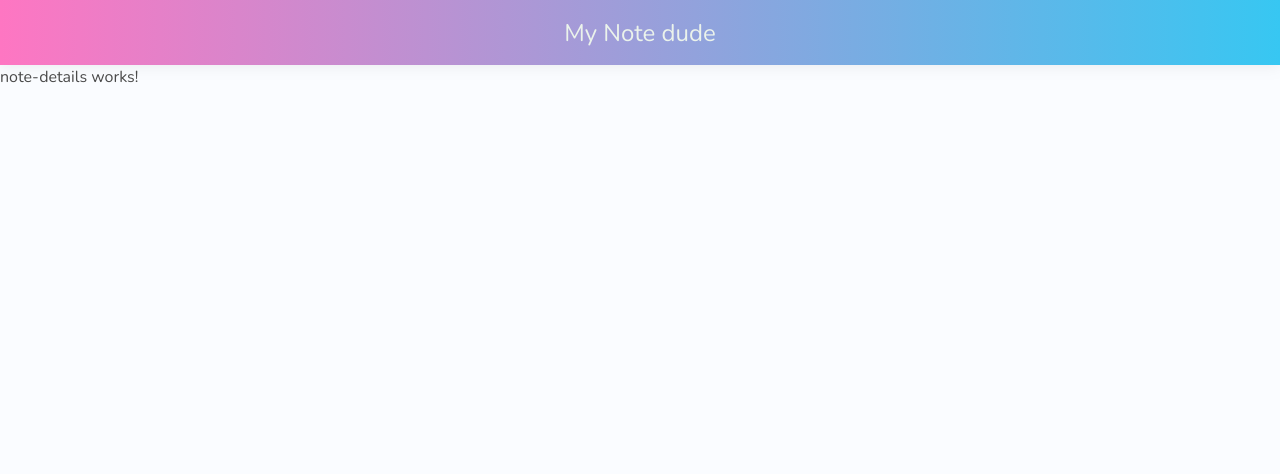
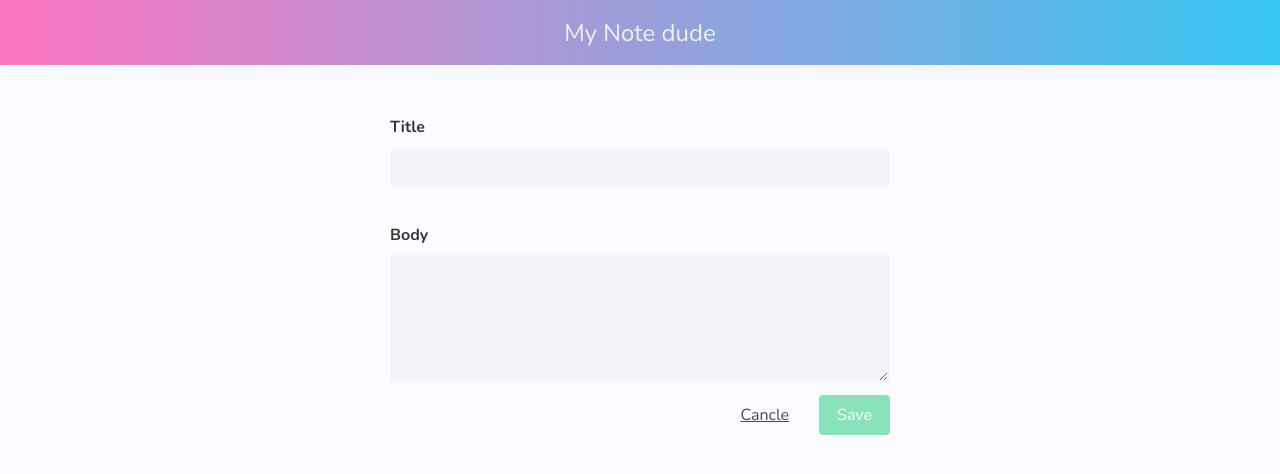
Before and after one commit to Nattaya-TR/NotePad, an Angular app in the folder notepad/: page /1 in a window 1280 px wide. Shown: the top 474 px of the page. Built offline with nearby package versions, Linux system fonts and the light colour scheme.

Commit message:
add service

```diff
--- a/notepad/src/app/app.module.ts
+++ b/notepad/src/app/app.module.ts
@@ -7,6 +7,8 @@ import { NotesListComponent } from './pages/notes-list/notes-list.component';
 import { MainLayoutComponent } from './pages/main-layout/main-layout.component';
 import { NoteCardComponent } from './note-card/note-card.component';
 import { NoteDetailsComponent } from './pages/note-details/note-details.component';
+
+import { FormsModule } from '@angular/forms'
 
 @NgModule({
   declarations: [
@@ -18,7 +20,8 @@ import { NoteDetailsComponent } from './pages/note-details/note-details.componen
   ],
   imports: [
     BrowserModule,
-    AppRoutingModule
+    AppRoutingModule,
+    FormsModule
   ],
   providers: [],
   bootstrap: [AppComponent]
--- a/notepad/src/app/note-card/note-card.component.html
+++ b/notepad/src/app/note-card/note-card.component.html
@@ -1,9 +1,9 @@
 <div #container class="note-card-container">
 
   <div class="note-card-content">
-    <h1 class="note-card-title">{{ title }}</h1>
+    <h1 class="note-card-title">{{title}}</h1>
     <div #bodyText class="note-card-body">
-      <p>{{ body }} </p>
+      <p>{{body}} </p>
       <div #truncation class="fade-out-truncation"></div>
     </div>
   </div>
--- a/notepad/src/app/pages/note-details/note-details.component.html
+++ b/notepad/src/app/pages/note-details/note-details.component.html
@@ -1 +1,31 @@
-<p>note-details works!</p>
+<div class="form-container">
+
+    <form #notepadForm="ngForm" (ngSubmit)="onSubmit(notepadForm)">
+
+        <div class="field">
+            <label class="label">Title</label>
+                <div class="control">
+                    <input type="text" name="title" [ngModel]="note.title" required class="input">
+                </div>
+        </div>
+
+        <br>
+
+        <div class="field">
+            <label class="label">Body</label>
+            <div class="control">
+                <textarea class="textarea" name="body" [ngModel]="note.body"></textarea>
+            </div>
+        </div>
+
+        <div class="field is-grouped is-pulled-right">
+            <div class="control">
+                <button type="button" class="button is-text">Cancle</button>
+            </div>
+            <div class="control">
+                <button type="submit" class="button is-success" [disabled]="!notepadForm.valid">Save</button>
+            </div>
+
+        </div>
+    </form>
+</div>
--- a/notepad/src/app/pages/note-details/note-details.component.scss
+++ b/notepad/src/app/pages/note-details/note-details.component.scss
@@ -0,0 +1,18 @@
+
+
+.form-container {
+    max-width: 500px;
+    margin : auto;
+    margin-top : 50px;
+}
+
+input, textarea {
+
+    &.ng-invalid.ng-touched {
+        border-color: red;
+
+        &.focus {
+        box-shadow : 0 0 0 2px rgba(red, 0.1);
+        }
+    }
+}
--- a/notepad/src/app/pages/note-details/note-details.component.ts
+++ b/notepad/src/app/pages/note-details/note-details.component.ts
@@ -1,4 +1,8 @@
 import { Component, OnInit } from '@angular/core';
+import { NgForm } from '@angular/forms';
+import { Router } from '@angular/router';
+import { Note } from 'src/app/shared/note.model';
+import { NotesService } from 'src/app/shared/notes.service';
 
 @Component({
   selector: 'app-note-details',
@@ -7,9 +11,17 @@ import { Component, OnInit } from '@angular/core';
 })
 export class NoteDetailsComponent implements OnInit {
 
-  constructor() { }
+  note : Note;
+
+  constructor(private notesService: NotesService, private router: Router) { }
 
   ngOnInit(): void {
+    this.note = new Note();
   }
 
+  onSubmit(Form : NgForm) {
+    //save the note
+    this.notesService.add(Form.value);
+    this.router.navigateByUrl('/');
+  }
 }
--- a/notepad/src/app/pages/notes-list/notes-list.component.html
+++ b/notepad/src/app/pages/notes-list/notes-list.component.html
@@ -13,9 +13,9 @@
 
   <!-- call the NoteCard component here-->
   <div class="notes-list">
-    <app-note-card [title]="'try it'" [body]="'Please Work!!'"></app-note-card>
-    <app-note-card></app-note-card>
-    <app-note-card></app-note-card>
+    <app-note-card *ngFor="let note of notes" [title]="note.title" [body]="note.body"></app-note-card>
+
   </div>
 
+  <button class="button floating-add-button is-primary" routerLink="new">+ Add</button>
 </div>
--- a/notepad/src/app/pages/notes-list/notes-list.component.scss
+++ b/notepad/src/app/pages/notes-list/notes-list.component.scss
@@ -8,10 +8,27 @@
 }
 
 .notes-list {
-  margin-top: 25px;
+  margin-top : 25px;
+  margin-bottom : 70px;
 }
 
 app-note-card {
   display: block;
   margin-bottom: 25px;
 }
+
+.floating-add-button {
+  position: fixed;
+  bottom : 0;
+  width: 500px;
+  height : 55px;
+  font-size: 24px;
+
+  box-shadow: 0 0 15px 5px rgba(110, 5, 110, 0.25);
+  transition: box-shadow 0.2s ease-out;
+
+  &:hover {
+    cursor: pointer;
+    box-shadow: 0 0 0 4px rgba(110, 5, 110, 0.068) ;
+  }
+}
--- a/notepad/src/app/pages/notes-list/notes-list.component.ts
+++ b/notepad/src/app/pages/notes-list/notes-list.component.ts
@@ -1,4 +1,6 @@
 import { Component, OnInit } from '@angular/core';
+import { Note } from 'src/app/shared/note.model';
+import { NotesService } from 'src/app/shared/notes.service';
 
 @Component({
   selector: 'app-notes-list',
@@ -7,9 +9,13 @@ import { Component, OnInit } from '@angular/core';
 })
 export class NotesListComponent implements OnInit {
 
-  constructor() { }
+  notes : Note[] = new Array<Note>();
+
+  constructor(private notesService: NotesService) { }
 
   ngOnInit(): void {
+    //retrieve all notes from NotesService
+    this.notes = this.notesService.getAll();
   }
 
 }
--- /dev/null
+++ b/notepad/src/app/shared/note.model.ts
@@ -0,0 +1,6 @@
+
+//store the input from user
+export class Note {
+    public title : string;
+    public body : string;
+}
--- /dev/null
+++ b/notepad/src/app/shared/notes.service.ts
@@ -0,0 +1,45 @@
+import { Injectable } from '@angular/core';
+import { Note } from './note.model';
+
+@Injectable({
+  providedIn: 'root'
+})
+
+export class NotesService {
+
+  //create the Note array
+  notes : Note[] = new Array<Note>();
+
+  constructor() { }
+
+  getAll(){
+    return this.notes;
+  }
+
+  //create ID for the note
+  get(id: number) {
+    return this.notes[id];
+  }
+
+  getId(note: Note) {
+    return this.notes.indexOf(note);
+  }
+
+  //add method will add the note to the notes array and return the id of the note
+  //the id = index
+  add(note: Note) {
+    let newLength = this.notes.push(note);
+    let index = newLength - 1;
+    return index;
+  }
+
+  update(id: number, title: string, body: string) {
+    let note = this.notes[id];
+    note.title = title;
+    note.body = body;
+  }
+
+  delete(id: number) {
+    this.notes.slice(id, 1);
+  }
+}
--- a/notepad/src/main-style.scss
+++ b/notepad/src/main-style.scss
@@ -12,6 +12,7 @@ $blue: #37c7f2;
 $light-red: #fff3f3;
 
 $light: #fafcff;
+$green : #1ac977;
 
 // Update Bulma's global variables
 $family-sans-serif: "Nunito", sans-serif;
```
Also changed, not shown: 1 other file (tests, documents, lock files or other folders).
